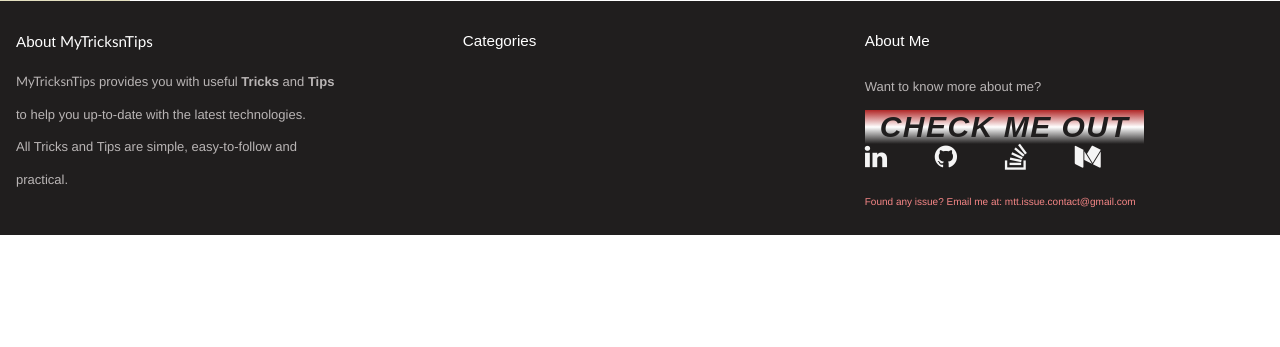
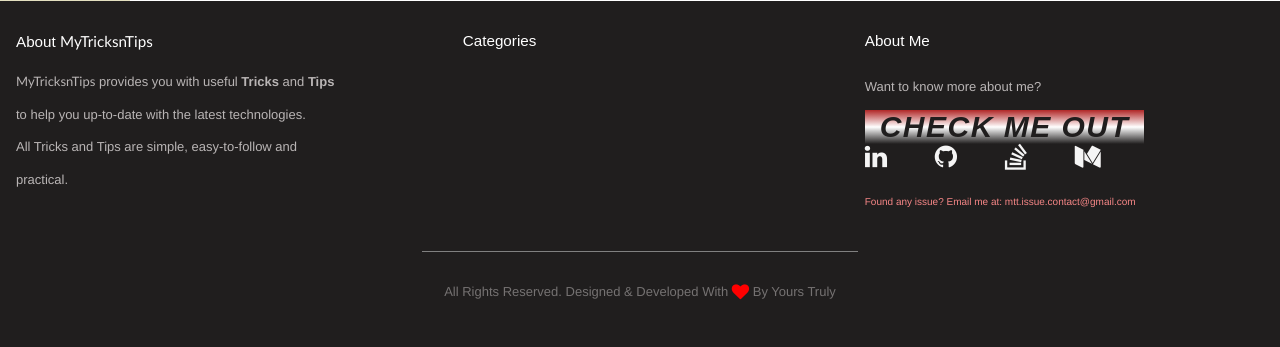
Before and after one commit to Eyongkevin/TricksTips-blog, a Django app: page / in a window 1280 px wide. Shown: the part 499-846 px from the top of the page. Before the commit the page ends 734 px from the top, so only its background shows below. Run offline with Django 3.2, Linux system fonts and the light colour scheme; data that the repository does not hold is empty; some libraries are stand-ins or nearby versions; some web fonts are replaced.

Commit message:
feat: add all right reserved

```diff
--- a/static/css/main.css
+++ b/static/css/main.css
@@ -358,6 +358,29 @@ code.language-python {
 .footer-3{
    margin-left: 200px;
 }
+.footer-4 {
+   display: flex;
+   width: 100%;
+   flex-direction: row;
+   justify-content: space-between;
+   margin-bottom: 2rem;
+}
+.footer-5 {
+   color: rgb(117, 114, 114);
+   text-align: center;
+   width: 100%;
+   margin-bottom: 2rem;
+   font-size: small;
+}
+.footer-right {
+   width: 35%;
+   text-align: center;
+   border-top: 0.1px solid grey;
+   margin-top: 2rem;
+}
+.fa-heart {
+   color: red;
+}
 .footer-1 p {
    line-height: 0.5;
 }
@@ -674,6 +697,12 @@ code.language-python {
       line-height: 19px;
       color: #ddd;
    }
+   .footer-5 {
+      font-size: xx-small;
+   }
+   .footer-right{
+      width: 10%;
+   }
 }
 @media screen and (max-width: 400px) {
    .box{
--- a/templates/includes/footer.html
+++ b/templates/includes/footer.html
@@ -64,3 +64,12 @@
     Found any issue? Email me at: mtt.issue.contact@gmail.com
   </p>
 </div>
+<div class="footer-item footer-4">
+  <div class="footer-4-1"></div>
+  <div class="footer-4-1 footer-right"></div>
+  <div class="footer-4-1"></div>
+</div>
+<div class="footer-5">
+  All Rights Reserved. Designed & Developed With
+  <i class="fa fa-heart fa-lg"></i> By Yours Truly
+</div>
```
